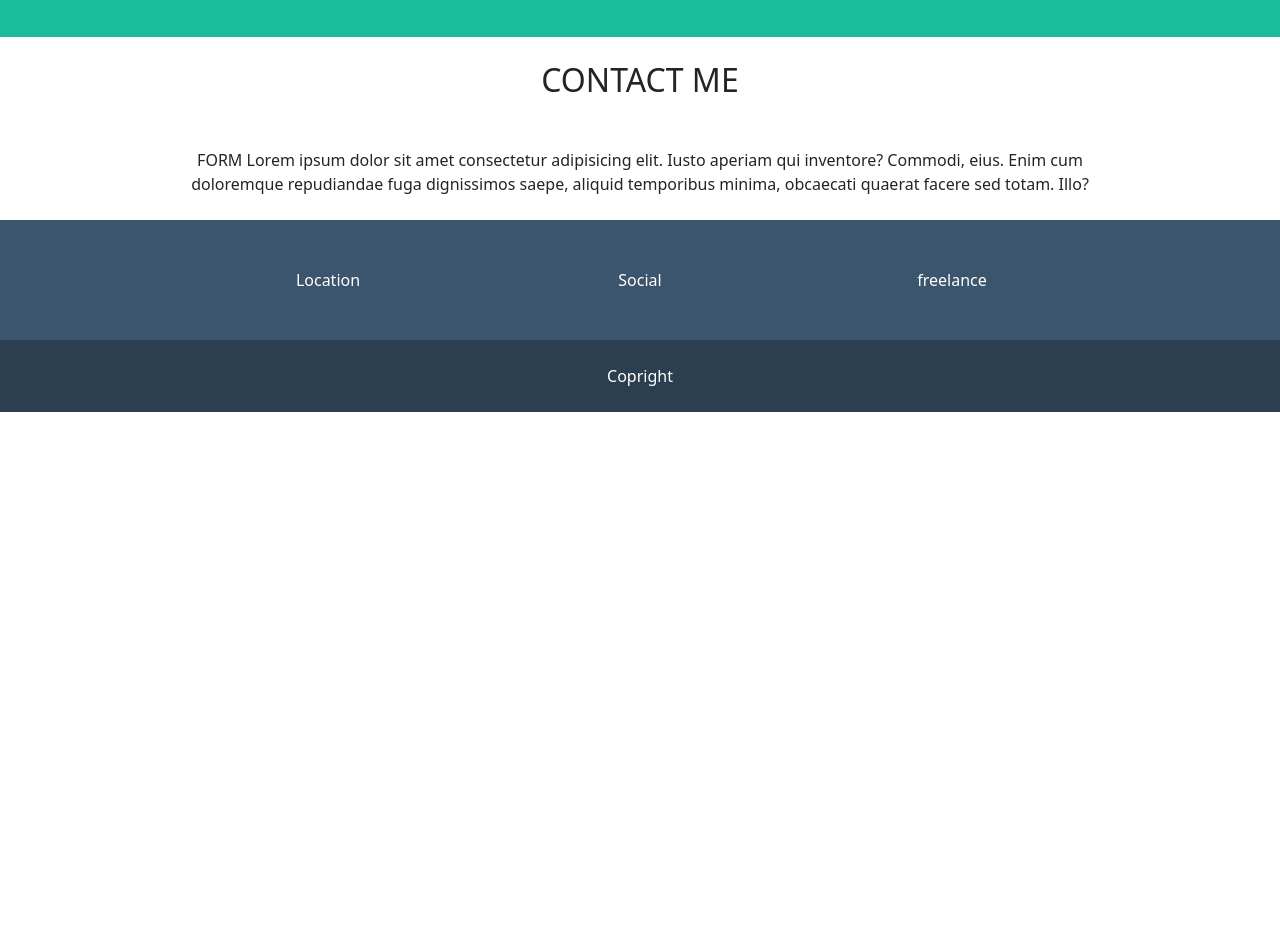
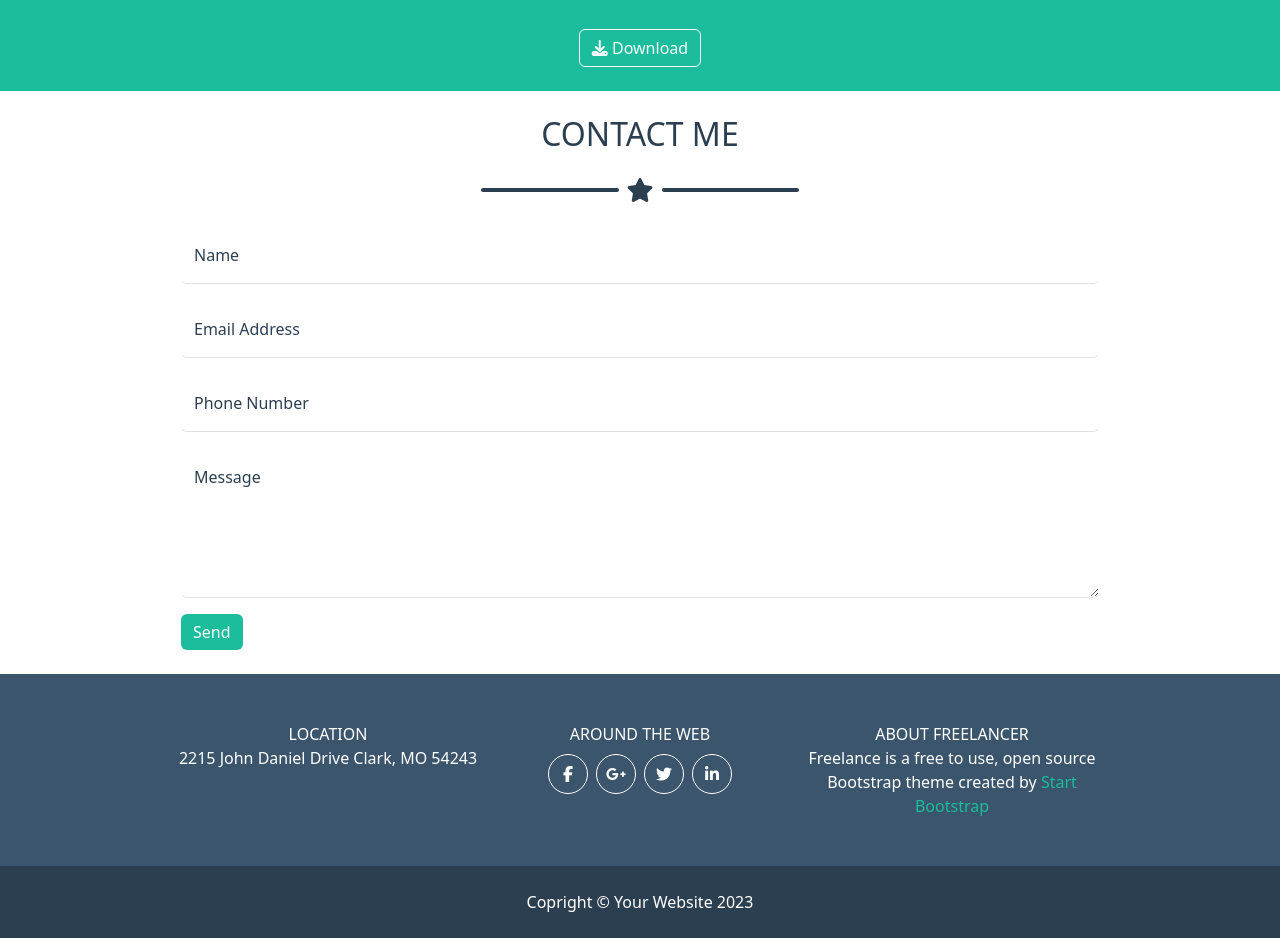
Before and after one commit to lucafranzoi98/html-css-bootstrap-freelancer, a plain HTML site: page index.html in a window 1280 px wide. Shown: the part 1443-2381 px from the top of the page. Before the commit the page ends 1855 px from the top, so only its background shows below. Drawn offline with nearby package versions, Linux system fonts and the light colour scheme; a web font is replaced by a local one.

Commit message:
add form and footer

```diff
--- a/assets/css/style.css
+++ b/assets/css/style.css
@@ -3,6 +3,10 @@
     --primary: #1bbd9c;
     --secondary: #2c3f51;
     --secondary-light: #3a556c;
+}
+
+.bg_primary{
+    background-color: var(--primary);
 }
 
 .bg_secondary{
@@ -11,6 +15,10 @@
 
 section:nth-child(odd){
     background-color: var(--primary);
+}
+
+section:nth-child(even){
+    color: var(--secondary);
 }
 
 .avatar{
@@ -25,10 +33,36 @@ section:nth-child(odd){
     border-radius: 6px;
 }
 
-.debug footer .top{
+.form-control:focus {
+    border-color: none;
+    box-shadow: none;
+}
+
+
+footer .top{
     background-color: var(--secondary-light);
 }
 
-.debug footer .bottom{
+.social-icon{
+    border: 1px solid white;
+    width: 40px;
+    aspect-ratio: 1;
+    position: relative;
+    border-radius: 50%;
+    margin: 0 0.25rem;
+}
+
+.social-icon i{
+    position: absolute;
+    top: 50%;
+    left: 50%;
+    transform: translate(-50%, -50%)
+}
+
+.freelance a{
+    color: var(--primary);
+}
+
+footer .bottom{
     background-color: var(--secondary);
 }
--- a/index.html
+++ b/index.html
@@ -9,7 +9,7 @@
     <script src="https://kit.fontawesome.com/95701d90ff.js" crossorigin="anonymous"></script>
     <link rel="stylesheet" href="./assets/css/style.css">
   </head>
-  <body class="debug">
+  <body>
 
     <header>
         <nav class="navbar navbar-expand-lg bg_secondary" data-bs-theme="dark">
@@ -94,17 +94,37 @@
                     <div class="col mb-4">Freelancer is a free bootstrap theme created by Start Bootstrap. The download includes the complete source files including HTML, CSS, and JavaScript as well as optional LESS stylesheets for easy customization.</div>
                     <div class="col">Whether you're a student looking to showcase your work, a professional looking to attract clients, or a graphic artist looking to share your projects, this template is the perfect starting point!</div>
                 </div>
-
+                <button type="button" class="btn btn-outline-light mt-3"><i class="fa fa-download" aria-hidden="true"></i> Download</button>
             </div>
         </section>
 
         <section class="container-fluid py-4 text-center">
             <div class="container-lg w-75">
                 <h2 class="text-uppercase">Contact Me</h2>
-                <div class="row my-4">
-                    <div class="star"></div>
+                <div class="d-flex justify-content-center align-items-center my-4">
+                    <div class="line"></div>
+                    <i class="fa fa-star fs-4 px-2" aria-hidden="true"></i>
+                    <div class="line"></div>
                 </div>
-                <div>FORM Lorem ipsum dolor sit amet consectetur adipisicing elit. Iusto aperiam qui inventore? Commodi, eius. Enim cum doloremque repudiandae fuga dignissimos saepe, aliquid temporibus minima, obcaecati quaerat facere sed totam. Illo?</div>
+                <form class="text-start">
+                    <div class="mb-3 form-floating">
+                        <input type="text" class="form-control border-0 border-bottom" id="floatingInput" placeholder="name">
+                        <label for="floatingInput">Name</label>
+                    </div>
+                    <div class="mb-3 form-floating">
+                        <input type="email" class="form-control border-0 border-bottom" id="floatingInput" placeholder="name@email.com">
+                        <label for="floatingInput">Email Address</label>
+                    </div>
+                    <div class="mb-3 form-floating">
+                        <input type="number" class="form-control border-0 border-bottom" id="floatingInput" placeholder="number">
+                        <label for="floatingInput">Phone Number</label>
+                    </div>
+                    <div class="mb-3 form-floating">
+                        <textarea class="form-control border-0 border-bottom" placeholder="Leave a comment here" id="floatingTextarea" style="height: 150px;"></textarea>
+                        <label for="floatingTextarea">Message</label>
+                    </div>
+                    <button type="submit" class="btn btn-primary bg_primary border-0">Send</button>
+                  </form>
             </div>
         </section>
     </main>
@@ -113,18 +133,26 @@
         <div class="top pt-5">
             <div class="container-lg w-75 d-md-flex">
                 <div class="col location mb-5">
-                    Location
+                    <div class="text-uppercase">Location</div>
+                    <div>2215 John Daniel Drive Clark, MO 54243</div>
                 </div>
                 <div class="col social mb-5">
-                    Social
+                    <div class="text-uppercase mb-2">Around the web</div>
+                    <div class="d-flex justify-content-center">
+                        <div class="social-icon"><i class="fa fa-facebook" aria-hidden="true"></i></div>
+                        <div class="social-icon"><i class="fa fa-google-plus" aria-hidden="true"></i></div>
+                        <div class="social-icon"><i class="fa fa-twitter" aria-hidden="true"></i></div>
+                        <div class="social-icon"><i class="fa fa-linkedin" aria-hidden="true"></i></div>
+                    </div>
                 </div>
                 <div class="col freelance pb-5">
-                    freelance
+                    <div class="text-uppercase">About freelancer</div>
+                    <div>Freelance is a free to use, open source Bootstrap theme created by <a href="#" class="text-decoration-none">Start Bootstrap</a></div>
                 </div>
             </div>
         </div>
         <div class="bottom py-4">
-            Copright
+            Copright &copy; Your Website 2023
         </div>
         </div>
     </footer>
```
